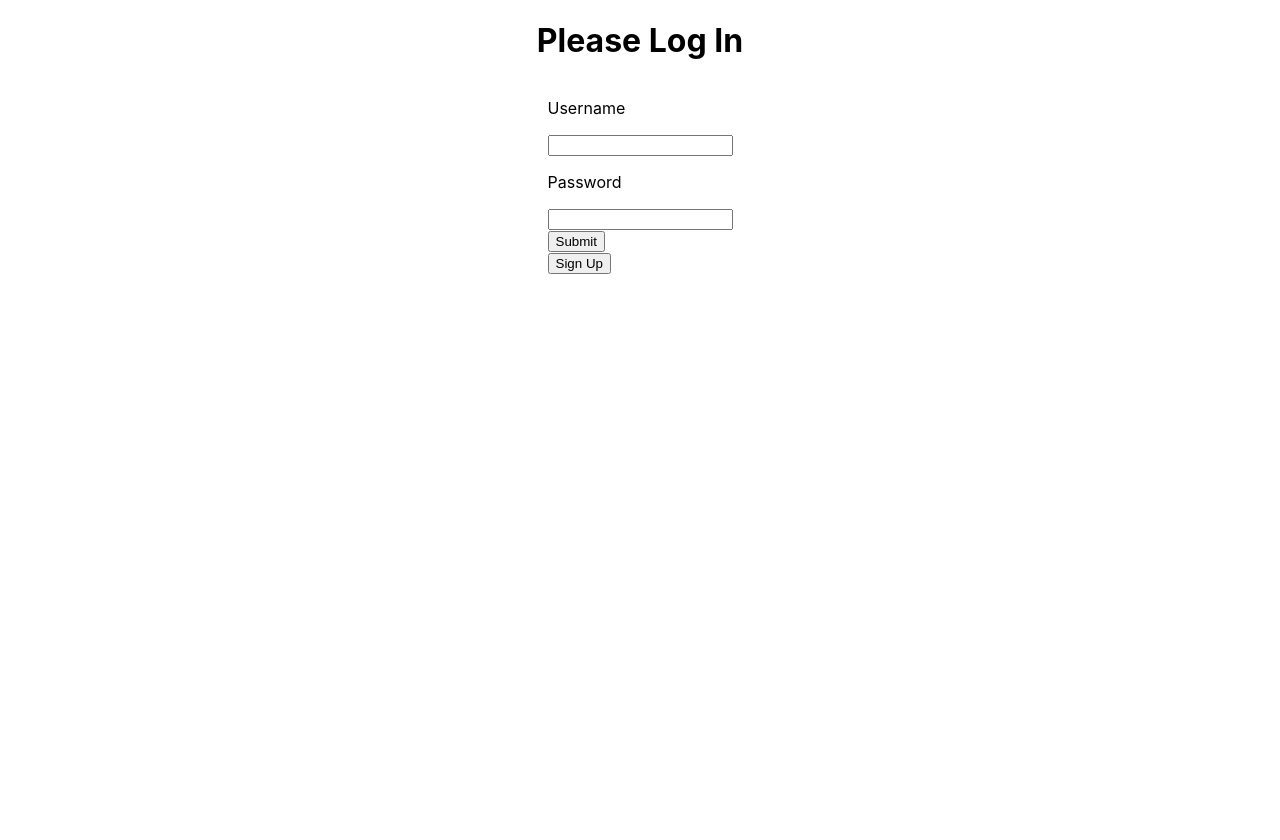
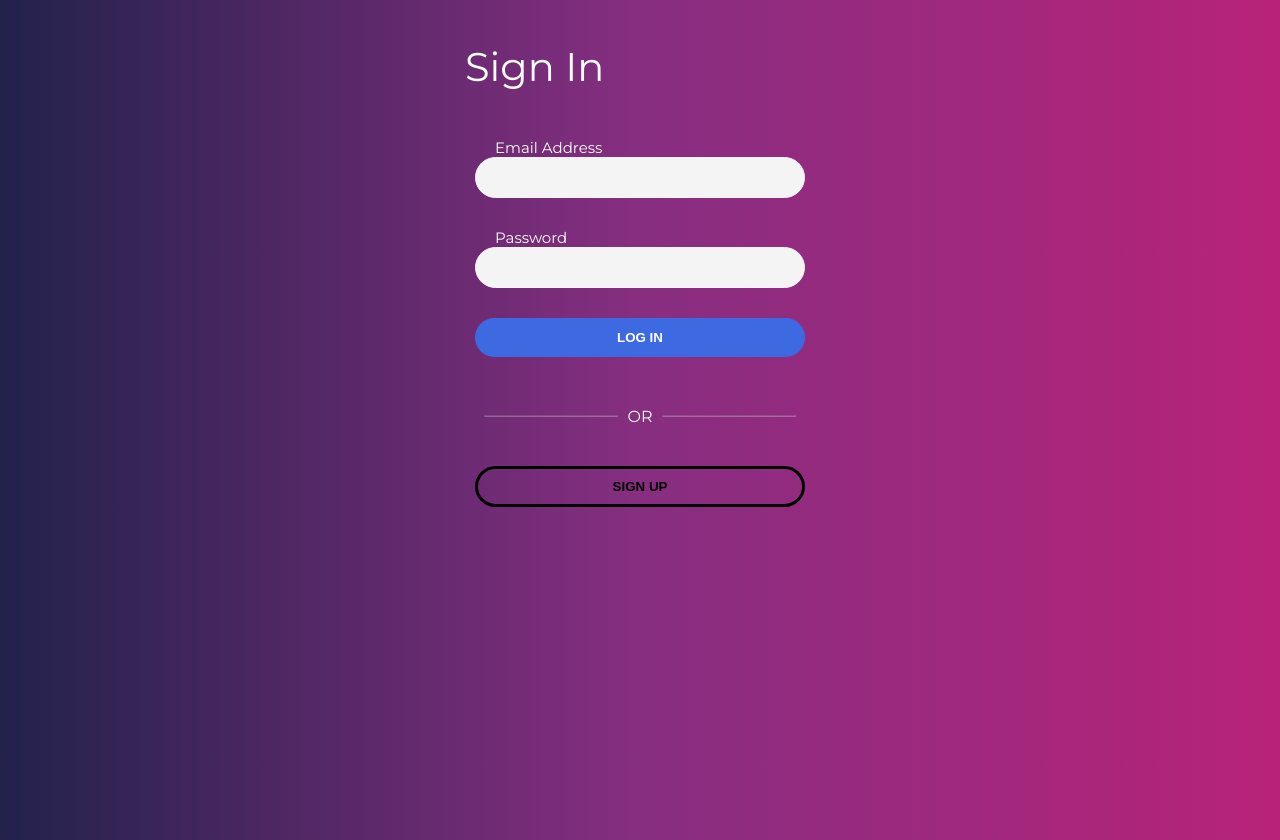
Before and after one commit to cferricc/my-react-app, a React app: page / in a window 1280 px wide. Before the commit the page ends 800 px from the top, so only its background shows below. Built offline with nearby package versions, Linux system fonts and the light colour scheme.

Commit message:
commit
dashboard / login / signup

```diff
--- a/package.json
+++ b/package.json
@@ -3,6 +3,9 @@
   "version": "0.1.0",
   "private": true,
   "dependencies": {
+    "@emotion/react": "^11.10.4",
+    "@emotion/styled": "^11.10.4",
+    "@mui/material": "^5.10.5",
     "@testing-library/jest-dom": "^5.16.5",
     "@testing-library/react": "^13.4.0",
     "@testing-library/user-event": "^13.5.0",
--- a/src/components/App/App.js
+++ b/src/components/App/App.js
@@ -15,7 +15,6 @@ import Login from '../Login/Login';
 import TFC from '../TFC/TFC';
 import Category from '../TFC/Category/Category';
 import useToken from './UseToken';
-
 
 function App() {
   const { token, setToken } = useToken();
--- a/src/components/Dashboard/Calls.js
+++ b/src/components/Dashboard/Calls.js
@@ -31,6 +31,7 @@ const ShowAllTFCs = () => {
             <div>
                 {tfcs.map((tfc) => {
                   return (
+
                     <div key={tfc.id}>
                         <Link
                             to={`/tfc/${tfc.name}`}
--- /dev/null
+++ b/src/components/Dashboard/Dashboard.css
@@ -0,0 +1,56 @@
+@import url('https://fonts.googleapis.com/css2?family=Montserrat&display=swap');
+
+body{
+  padding: 0;
+  margin: 0;
+  background-color: rgb(135,46,129);
+  background-image: linear-gradient(to right, #22224b , #872e81, #b72379);
+  position: relative;
+}
+
+div.wrapper{
+  padding: 0%;
+}
+
+  .nameName{
+    color: white;
+    padding: 0px;
+    font-size: 30px;
+    margin-left: 400px;
+    margin-bottom: 0%;
+  }
+
+  .nameTFC{
+    color: white;
+    margin-left: 500px;
+    margin-bottom: 0%;
+  }
+
+  .nameALLTFCS{
+    color: white;
+    margin-left: 500px;
+    margin-top: 0%;
+  }
+
+  .dashboard {
+    font-family: 'Montserrat', sans-serif;
+    flex-direction: column;
+    gap: 70px;
+  }
+
+  .container{
+    color: white;
+    size: 50px;
+ }
+
+ .background{
+  background-color: aliceblue;
+  text-align: center;
+  margin-left: 500px;
+  width: 35%;
+  border-radius: 10px;
+ }
+
+ .flexbox{
+  flex-direction: row;
+ }
--- a/src/components/Dashboard/Dashboard.js
+++ b/src/components/Dashboard/Dashboard.js
@@ -1,19 +1,14 @@
 import React , { useState } from 'react';
-
+import './Dashboard.css'
 import { ShowAllTFCs , CreateTFC} from './Calls';
 
 export default function Dashboard() {
-
-
-
   const token = localStorage.getItem('token');
-
   while(!token) {
 
   }
 
   const user = JSON.parse(token)
-
   const [createTFC, setCreateTFC] = useState(false)
   const [name, setName] = useState();
 
@@ -37,7 +32,7 @@ export default function Dashboard() {
     if (createTFC) {
 
       return (
-        <div>
+        <div className='dashboard'>
           <form onSubmit={handleSubmit}>
             <label>
               <p>Name</p>
@@ -53,12 +48,12 @@ export default function Dashboard() {
     } else {
       return(
         <div>
-            <button onClick={(() => setCreateTFC(true))}>Create new TFC</button>
+            <button className='Button' onClick={(() => setCreateTFC(true))}>Create new TFC</button>
             <h1>Dashboard</h1>
             <h2>Hello {user.name}!</h2>
             <h3>TFCs you are subscribed:</h3>
             {/* Add function that get users subscribed TFCs */}
-            <h3>All TFCs</h3>
+            <div>All TFCs</div>
             <ShowAllTFCs/>
         </div>
       );
@@ -66,13 +61,15 @@ export default function Dashboard() {
   } else {
     return (
       <div>
-        <h1>Dashboard</h1>
-        <h2>Hello {user.name}!</h2>
-        <h3>TFCs you are subscribed:</h3>
+      <div className='dashboard'> </div>
+        <p className='nameName'>Hello, {user.name}!</p>
+        <box className='flexbox'>
+        <p className='nameTFC'>My TFCs:</p>
         {/* Add function that get users subscribed TFCs */}
-        <h3>All TFCs</h3>
-        <ShowAllTFCs/>
-      </div>
+        <p className='nameALLTFCS'>All TFCs: </p>
+        <div className='background'><ShowAllTFCs/> </div>
+        </box>
+        </div>
     )
   }
 }
--- a/src/components/Login/Login.css
+++ b/src/components/Login/Login.css
@@ -1,5 +1,118 @@
-.login-wrapper {
+@import url('https://fonts.googleapis.com/css2?family=Montserrat&display=swap');
+
+body{
+    padding: 0;
+    margin: 0;
+    background-color: rgb(135,46,129);
+    background-image: linear-gradient(to right, #22224b , #872e81, #b72379);
+    position: relative;
+  }
+
+  .login {
+    font-family: 'Montserrat', sans-serif;
+    padding: 25px;
+    padding-top: 15px;
+    height: 100vh;
     display: flex;
     flex-direction: column;
-    align-items: center;
-}
+    gap: 70px;
+  }
+
+  .login_info {
+    display: flex;
+    flex-direction: column;
+    gap: 20px;
+    min-width: 330px;
+    margin-left: auto;
+    margin-right: auto;
+  }
+
+  .login_info > h1 {
+    font-weight: 500;
+    font-size: 40px;
+    margin-left: -10px;
+    color: #ffff;
+  }
+
+  .login_form {
+    display: flex;
+    flex-direction: column;
+  }
+
+  .login_form > label {
+    color: #ffff;
+    font-weight: 500;
+    font-size: 15px;
+    padding-left: 20px;
+  }
+
+  .login_form > input {
+    margin-bottom: 30px;
+    background-color: #f4f4f4;
+    border: 1px solid #f4f4f4;
+    outline: none;
+    border-radius: 50px;
+    padding: 12px 20px;
+    color: #393c41;
+    font-weight: 600;
+  }
+
+  .login_form > input:focus {
+    border: 1px solid #d6d6d7;
+    transition: all 0.2s;
+  }
+
+  .login_button {
+      background-color: #3e6ae1;
+      width: 100%;
+      border: none;
+      padding: 12px 40px;
+      border-radius: 50px;
+      color: white;
+      text-transform: uppercase;
+      font-weight: bold;
+      cursor: pointer;
+      outline: none;
+      margin-bottom: 30px;
+      transition: all 0.4s;
+    }
+
+  .login_button:hover {
+      background-color: #3457b1;
+    }
+
+  .signup_button{
+    background-color: transparent;
+    border: 3px solid #000;
+    width: 100%;
+    padding: 10px 40px;
+    border-radius: 50px;
+    text-transform: uppercase;
+    color: #000;
+    font-weight: 600;
+    cursor: pointer;
+    transition: all 0.2s ease-in-out;
+    outline: none;
+  }
+
+  .signup_button:hover {
+    background-color: #000;
+    color: white;
+  }
+
+  .login_divider {
+    display: flex;
+    justify-content: space-between;
+    margin-bottom: 20px;
+  }
+
+  .login_divider > hr {
+    width: 40%;
+    height: 0;
+    opacity: 0.3;
+  }
+
+  .login_divider > span {
+    font-weight: 500;
+    color: #ffff;
+  }
--- a/src/components/Login/Login.js
+++ b/src/components/Login/Login.js
@@ -42,24 +42,27 @@ export default function Login({ setToken }) {
   }
 
   return(
-    <div className="login-wrapper">
-      <h1>Please Log In</h1>
-      <form onSubmit={handleSubmit}>
-        <label>
-          <p>Username</p>
-          <input type="text" onChange={e => setEmail(e.target.value)}/>
-        </label>
-        <label>
-          <p>Password</p>
-          <input type="password" onChange={e => setPassword(e.target.value)}/>
-        </label>
+    <div className="login">
+    <div className="login_info">
+      <h1>Sign In</h1>
+      <form className='login_form' onSubmit={handleSubmit}>
+        <label htmlFor='email'>Email Address</label>
+          <input className="email_button" type="text" onChange={e => setEmail(e.target.value)}/>
+
+          <label htmlFor='password'>Password</label>
+          <input className="password_button" type="password" onChange={e => setPassword(e.target.value)}/>
         <div>
-          <button type="submit">Submit</button>
+          <button className='login_button' type="submit">Log in</button>
         </div>
+        </form>
+        <div className='login_divider'>
+        <hr /> <span>OR</span> <hr />
+      </div>
+
         <div>
-          <button onClick={e => setSignUp(true)}>Sign Up</button>
+          <button className= 'signup_button'  onClick={e => setSignUp(true)}>Sign Up</button>
         </div>
-      </form>
+    </div>
     </div>
   )
 }
--- /dev/null
+++ b/src/components/SignUp/SignUp.css
@@ -0,0 +1,117 @@
+@import url('https://fonts.googleapis.com/css2?family=Montserrat&display=swap');
+
+body{
+  padding: 0;
+  margin: 0;
+  background-color: rgb(135,46,129);
+  background-image: linear-gradient(to right, #22224b , #872e81, #b72379);
+  position: relative;
+}
+
+.login {
+  font-family: 'Montserrat', sans-serif;
+  padding: 25px;
+  padding-top: 15px;
+  height: 100vh;
+  display: flex;
+  flex-direction: column;
+  gap: 70px;
+}
+
+.login_info {
+  display: flex;
+  flex-direction: column;
+  gap: 20px;
+  min-width: 330px;
+  margin-left: auto;
+  margin-right: auto;
+}
+
+.login_info > h1 {
+  font-weight: 500;
+  font-size: 40px;
+  margin-left: -10px;
+  color: #ffff;
+}
+
+.login_form {
+  display: flex;
+  flex-direction: column;
+}
+
+.login_form > label {
+  color: #ffff;
+  font-weight: 500;
+  font-size: 15px;
+  padding-left: 20px;
+}
+
+.login_form > input {
+  margin-bottom: 30px;
+  background-color: #f4f4f4;
+  border: 1px solid #f4f4f4;
+  outline: none;
+  border-radius: 50px;
+  padding: 12px 20px;
+  color: #393c41;
+  font-weight: 600;
+}
+
+.login_form > input:focus {
+  border: 1px solid #d6d6d7;
+  transition: all 0.2s;
+}
+
+.login_button {
+    background-color: #3e6ae1;
+    border: none;
+    padding: 12px 40px;
+    border-radius: 50px;
+    color: white;
+    text-transform: uppercase;
+    font-weight: bold;
+    cursor: pointer;
+    outline: none;
+    margin-bottom: 30px;
+    transition: all 0.4s;
+  }
+
+.login_button:hover {
+    background-color: #3457b1;
+  }
+
+.signup_button{
+  background-color: transparent;
+  border: 3px solid #000;
+  width: 100%;
+  padding: 10px 40px;
+  border-radius: 50px;
+  text-transform: uppercase;
+  color: #000;
+  font-weight: 600;
+  cursor: pointer;
+  transition: all 0.2s ease-in-out;
+  outline: none;
+}
+
+.signup_button:hover {
+  background-color: #000;
+  color: white;
+}
+
+.login_divider {
+  display: flex;
+  justify-content: space-between;
+  margin-bottom: 20px;
+}
+
+.login_divider > hr {
+  width: 40%;
+  height: 0;
+  opacity: 0.3;
+}
+
+.login_divider > span {
+  font-weight: 500;
+  color: #ffff;
+}
--- a/src/components/SignUp/SignUp.js
+++ b/src/components/SignUp/SignUp.js
@@ -42,28 +42,34 @@ export default function SignUp({ setToken }) {
   }
 
   return(
-    <div className="login-wrapper">
-      <h1>Please Sign Up</h1>
-      <form onSubmit={handleSubmit}>
-        <label>
-          <p>Email</p>
+
+      <div className="login">
+      <div className='login_info'>
+      <h1>Sign Up</h1>
+      <form className='login_form' onSubmit={handleSubmit}>
+
+      <label htmlFor='name'>Name</label>
+          <input className='email_button' type="text" onChange={e => setName(e.target.value)}/>
+
+        <label htmlFor='email'>Email Address</label>
           <input type="text" onChange={e => setEmail(e.target.value)}/>
-        </label>
-        <label>
-          <p>Password</p>
+
+          <label htmlFor='password'>Password</label>
           <input type="password" onChange={e => setPassword(e.target.value)}/>
-        </label>
-        <label>
-          <p>Name</p>
-          <input type="text" onChange={e => setName(e.target.value)}/>
-        </label>
+
+          <div>
+          <button className='login_button' type="submit">Sign Up</button>
+        </div>
+          </form>
+
+        <div className='login_divider'>
+        <hr /> <span>OR</span> <hr />
+        </div>
+
         <div>
-          <button type="submit">Submit</button>
+          <button className='signup_button' onClick={e => setLogin(true)}>Log in</button>
         </div>
-        <div>
-          <button onClick={e => setLogin(true)}>Log in</button>
-        </div>
-      </form>
+    </div>
     </div>
   )
 }
```
Also changed, not shown: public/index.html (+1 -0 lines), 1 other file.
